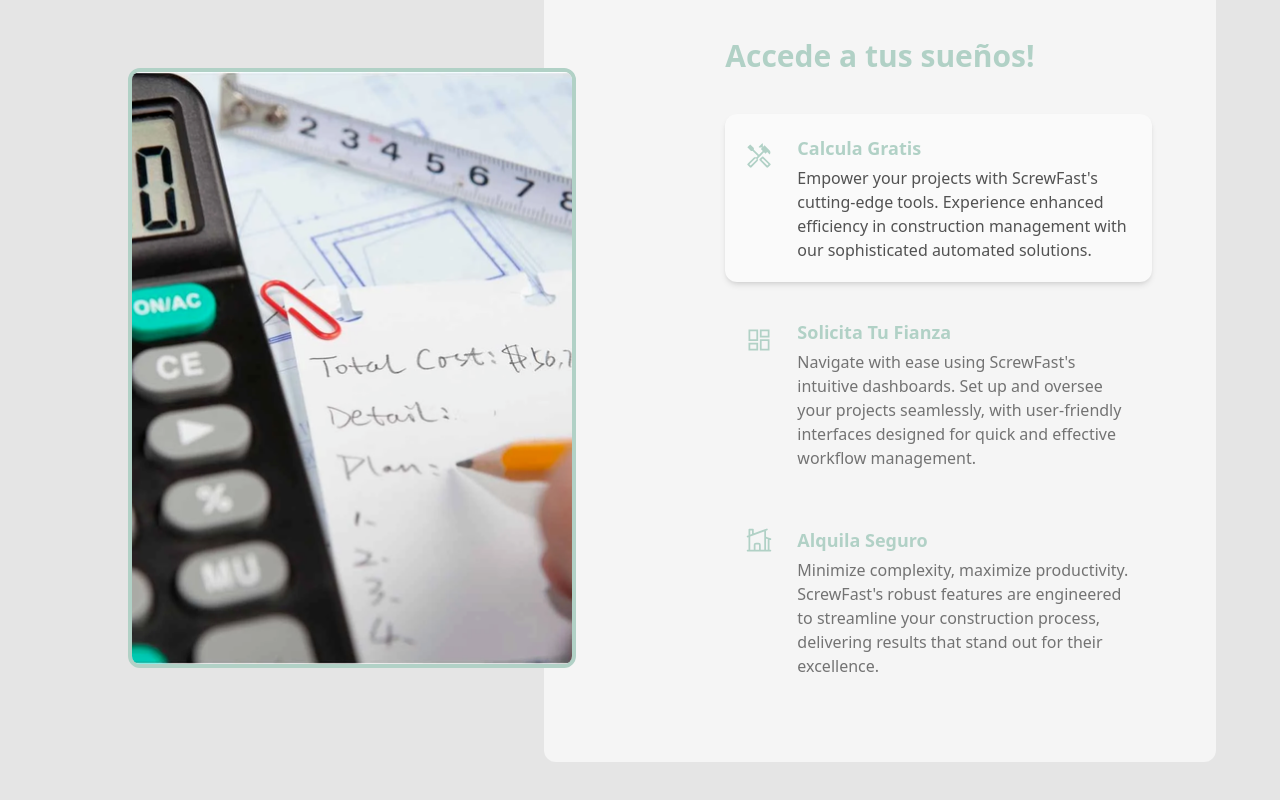
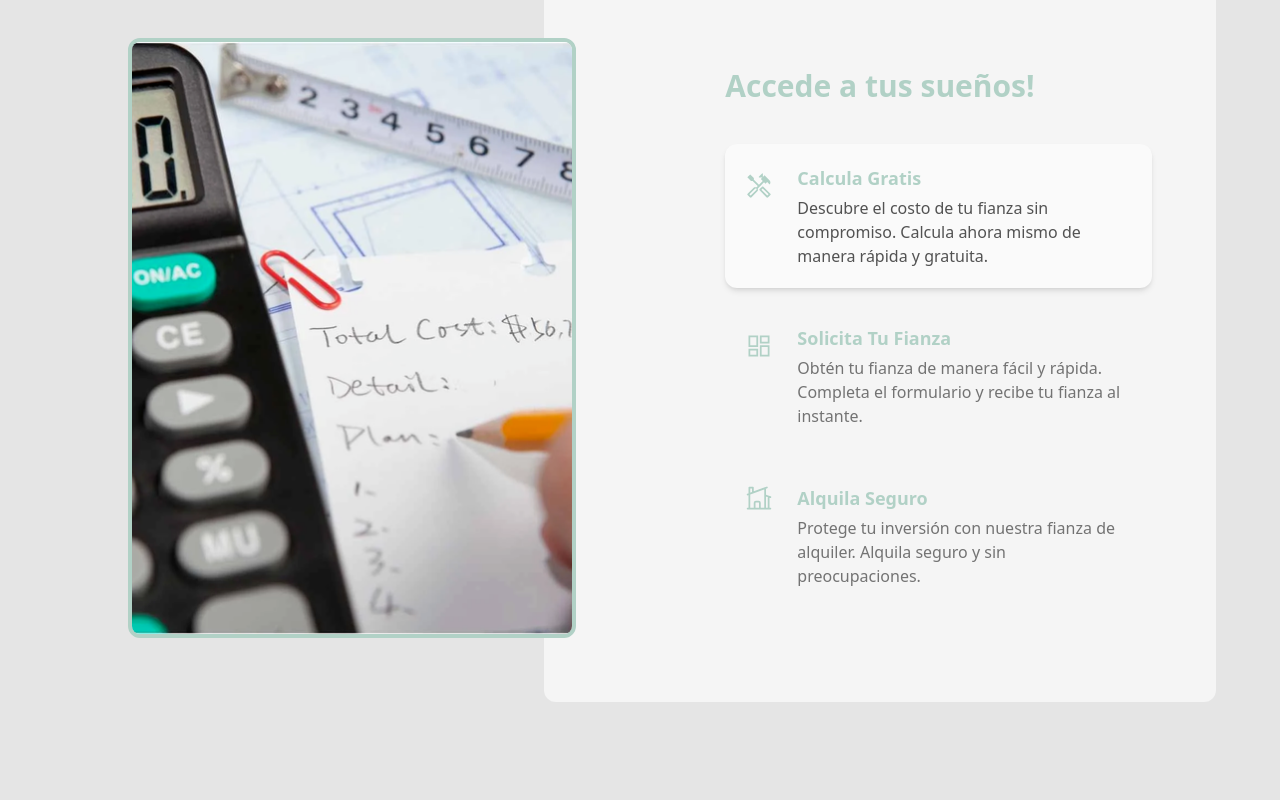
Before and after one commit to JustBecerra/sinergia_valores_s.a, an Astro site: page / in a window 1280 px wide. Shown: the part 842-1642 px from the top of the page. Built offline with nearby package versions, Linux system fonts and the light colour scheme; Astro itself is replaced by a stand-in of ours.

Commit message:
change text

```diff
--- a/src/pages/index.astro
+++ b/src/pages/index.astro
@@ -47,29 +47,26 @@ const avatarSrcs: Array<string> = [
       tabs={[
         {
           heading: "Calcula Gratis",
-          content:
-            "Empower your projects with ScrewFast's cutting-edge tools. Experience enhanced efficiency in construction management with our sophisticated automated solutions.",
+          content: "Descubre el costo de tu fianza sin compromiso. Calcula ahora mismo de manera rápida y gratuita.",
           svg: "tools",
           src: calculatingcosts,
-          alt: "Yellow and black heavy equipment on brown grass field",
+          alt: "Descubre el costo de tu fianza sin compromiso. Calcula ahora mismo de manera rápida y gratuita.",
           first: true,
         },
         {
           heading: "Solicita Tu Fianza",
-          content:
-            "Navigate with ease using ScrewFast's intuitive dashboards. Set up and oversee your projects seamlessly, with user-friendly interfaces designed for quick and effective workflow management.",
+          content: "Obtén tu fianza de manera fácil y rápida. Completa el formulario y recibe tu fianza al instante.",
           svg: "dashboard",
           src: parejita,
-          alt: "A screenshot or graphic representation of the intuitive dashboard",
+          alt: "Obtén tu fianza de manera fácil y rápida. Completa el formulario y recibe tu fianza al instante.",
           second: true,
         },
         {
           heading: "Alquila Seguro",
-          content:
-            "Minimize complexity, maximize productivity. ScrewFast's robust features are engineered to streamline your construction process, delivering results that stand out for their excellence.",
+          content: "Protege tu inversión con nuestra fianza de alquiler. Alquila seguro y sin preocupaciones.",
           svg: "house",
           src: alquilerseguro,
-          alt: "Gray metal building frame near tower crane during daytime",
+          alt: "Protege tu inversión con nuestra fianza de alquiler. Alquila seguro y sin preocupaciones.",
         },
       ]}
     />
```
